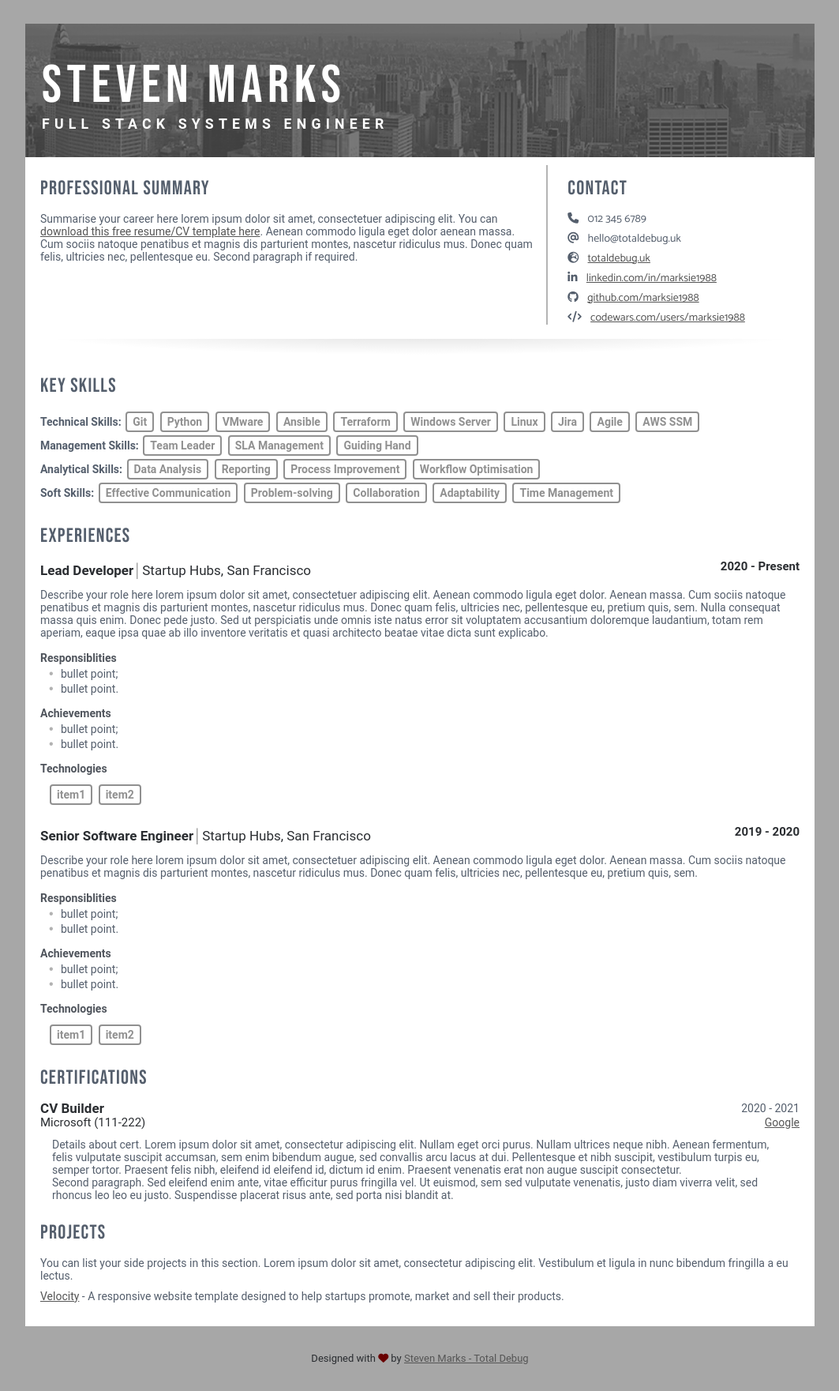
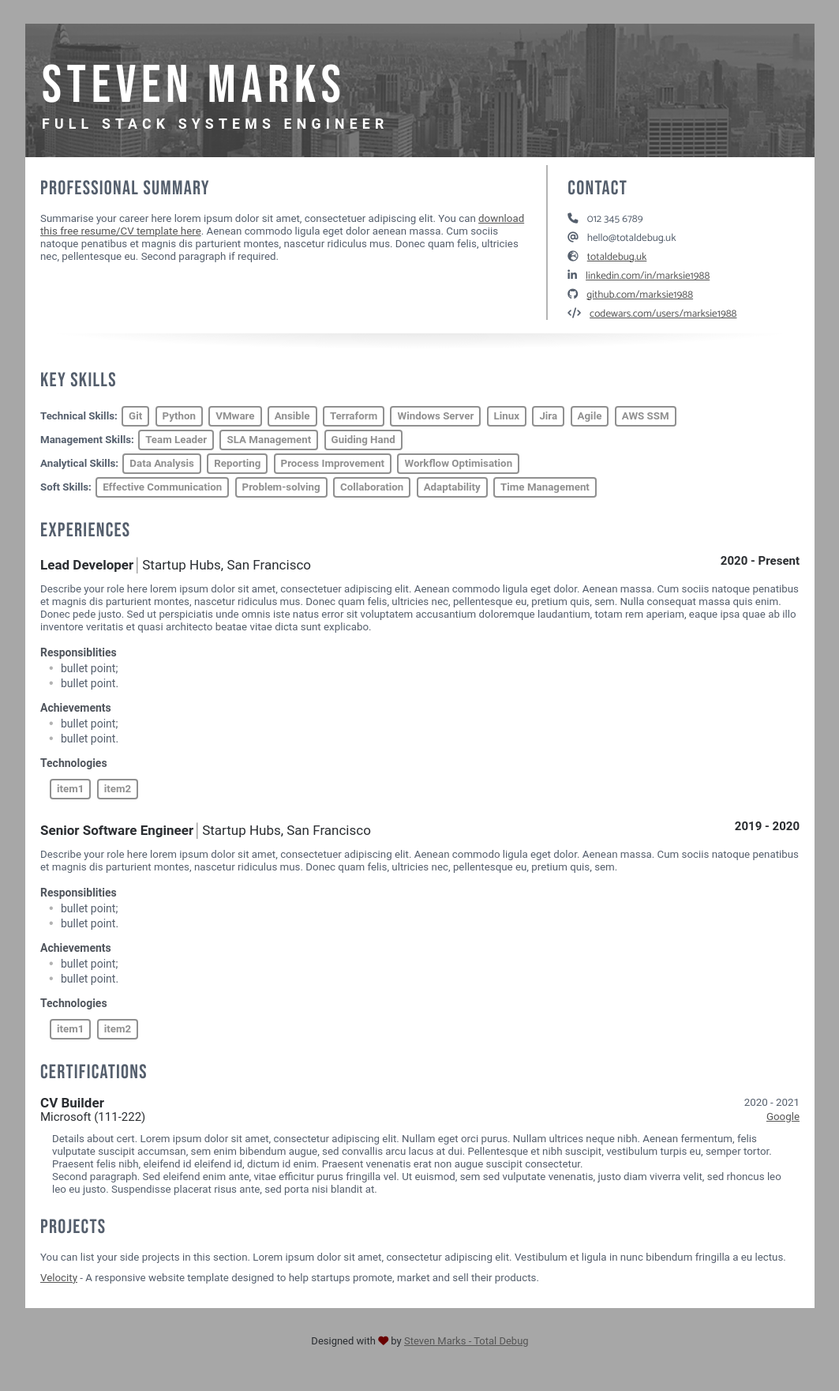
Before and after one commit to totaldebug/jekyll-theme-cv, a Jekyll site: the page built from index.html, in a window 1280 px wide. Shown: the whole page at 79% size, without its empty margins (108-1171 px from the left). Built offline with Jekyll 4.4.1, drawn with Linux system fonts in a browser that asks for light colours; after the commit the page ends 1739 px from its top, so only the background shows below that.

Commit message:
change font size

```diff
--- a/_sass/_base.scss
+++ b/_sass/_base.scss
@@ -6,7 +6,7 @@ body {
     font-family: "Roboto", sans-serif;
     color: #545E6C;
     background: #a7a7a7;
-    font-size: 14px;
+    font-size: 11pt;
     padding: 30px;
     -webkit-font-smoothing: antialiased;
     -moz-osx-font-smoothing: grayscale;
@@ -206,7 +206,7 @@ body {
 }
 
 .fontsize {
-    font-size: 14px;
+    font-size: 10pt;
 }
 
 .top-section {
```
